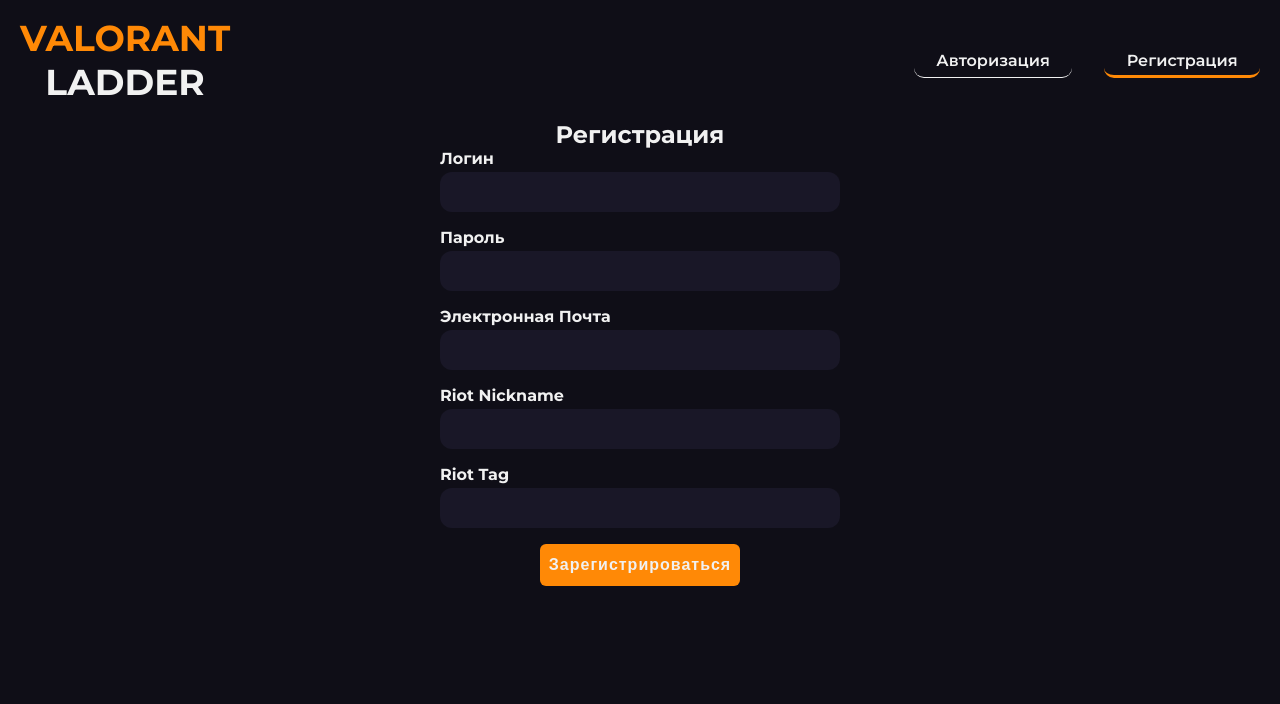
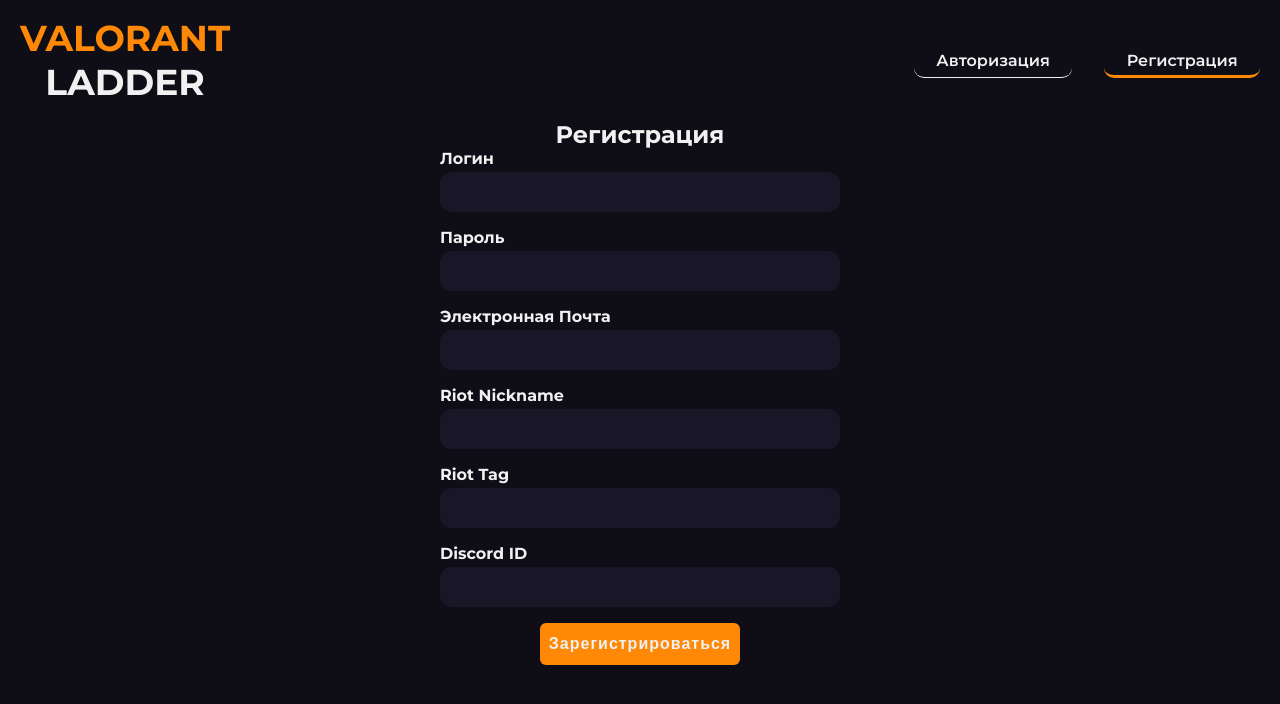
Before and after one commit to Chrysaint/valProject, a React (Vite) app in the folder frontend/: page /signup in a window 1280 px wide. Shown: the top 704 px of the page. Built offline with nearby package versions, Linux system fonts and the light colour scheme.

Commit message:
fix: routes in its own file; feat: discord ID input on signup page

```diff
--- a/frontend/src/App.tsx
+++ b/frontend/src/App.tsx
@@ -1,37 +1,12 @@
-import { Navigate, Route, Routes } from 'react-router-dom'
 import { Header } from './components/header/header'
-import Index from './pages/index/index.tsx'
-import Tournament from './pages/tournament/tournament.tsx'
-import NotFound from './pages/notFound/NotFound.tsx'
-import Bracket from './pages/tournament/bracket/Bracket.tsx'
-import TournamentTeams from './pages/tournament/tournamentTeams/tournamentTeams.tsx'
-import TournamentResults from './pages/tournament/tournamentResults/tournamentResults.tsx'
-import TournamentRules from './pages/tournament/tournamentRules/tournamentRules.tsx'
-import { BracketType } from './pages/tournament/bracket/types.ts'
-import Account from './pages/auth/account/Account.tsx'
-import SignUp from './pages/auth/signup/SignUp.tsx'
-import SignIn from './pages/auth/signin/SingIn.tsx'
+import Router from './routes/Routes.tsx'
 
 function App() {
 
   return (
     <>
       <Header />
-      <Routes>
-        <Route path='/' element={<Index />}/>
-        <Route path='tournament' element={<Tournament />}>
-          <Route index element={<Navigate to="upper-bracket" replace />} />
-          <Route path='upper-bracket' element={<Bracket type={BracketType.upperBracket} />}/>
-          <Route path='lower-bracket' element={<Bracket type={BracketType.lowerBracket} />}/>
-          <Route path='teams' element={<TournamentTeams />}/>
-          <Route path='results' element={<TournamentResults />}/>
-          <Route path='rules' element={<TournamentRules />}/>
-        </Route>
-        <Route path='signup' element={<SignUp />}/>
-        <Route path='signin' element={<SignIn />}/>
-        <Route path='account' element={<Account />}/>
-        <Route path='*' element={<NotFound />}/>
-      </Routes>
+      <Router />
     </>
   )
 }
--- a/frontend/src/pages/auth/signup/SignUp.tsx
+++ b/frontend/src/pages/auth/signup/SignUp.tsx
@@ -7,6 +7,7 @@
     const [emailInput, setEmailInput] = useState("");
     const [valNickNameInput, setValNickNameInput] = useState("");
     const [valTagInput, setValTagInput] = useState("");
+    const [contactInput, setContactInput] = useState("");
   return (
     <div className="auth-block">
       <h2 className="auth-title"> Регистрация </h2>
@@ -41,6 +42,12 @@
           </label>
           <input className="auth-input" type="text" onChange={e => setValTagInput(e.target.value)} value={valTagInput} />
         </div>
+        <div className="auth-form__block">
+          <label className="auth-label">
+            Discord ID
+          </label>
+          <input className="auth-input" type="text" onChange={e => setContactInput(e.target.value)} value={contactInput} />
+        </div>
         <button className="default_btn">Зарегистрироваться</button>
       </form>
     </div>
--- /dev/null
+++ b/frontend/src/routes/Routes.tsx
@@ -0,0 +1,34 @@
+import { Routes, Navigate, Route } from "react-router-dom";
+import Index from "../pages/index";
+import Tournament from "../pages/tournament/tournament";
+import TournamentTeams from "../pages/tournament/tournamentTeams/tournamentTeams";
+import TournamentResults from "../pages/tournament/tournamentResults/tournamentResults";
+import TournamentRules from "../pages/tournament/tournamentRules/tournamentRules";
+import SignUp from "../pages/auth/signup/SignUp";
+import SignIn from "../pages/auth/signin/SingIn";
+import Account from "../pages/auth/account/Account";
+import NotFound from "../pages/notFound/NotFound";
+import Bracket from "../pages/tournament/bracket/Bracket";
+import { BracketType } from "../pages/tournament/bracket/types";
+
+const Router = () => {
+  return (
+    <Routes>
+        <Route path='/' element={<Index />}/>
+        <Route path='tournament' element={<Tournament />}>
+            <Route index element={<Navigate to="upper-bracket" replace />} />
+            <Route path='upper-bracket' element={<Bracket type={BracketType.upperBracket} />}/>
+            <Route path='lower-bracket' element={<Bracket type={BracketType.lowerBracket} />}/>
+            <Route path='teams' element={<TournamentTeams />}/>
+            <Route path='results' element={<TournamentResults />}/>
+            <Route path='rules' element={<TournamentRules />}/>
+        </Route>
+        <Route path='signup' element={<SignUp />}/>
+        <Route path='signin' element={<SignIn />}/>
+        <Route path='account' element={<Account />}/>
+        <Route path='*' element={<NotFound />}/>
+    </Routes>
+  )
+}
+
+export default Router;
```
